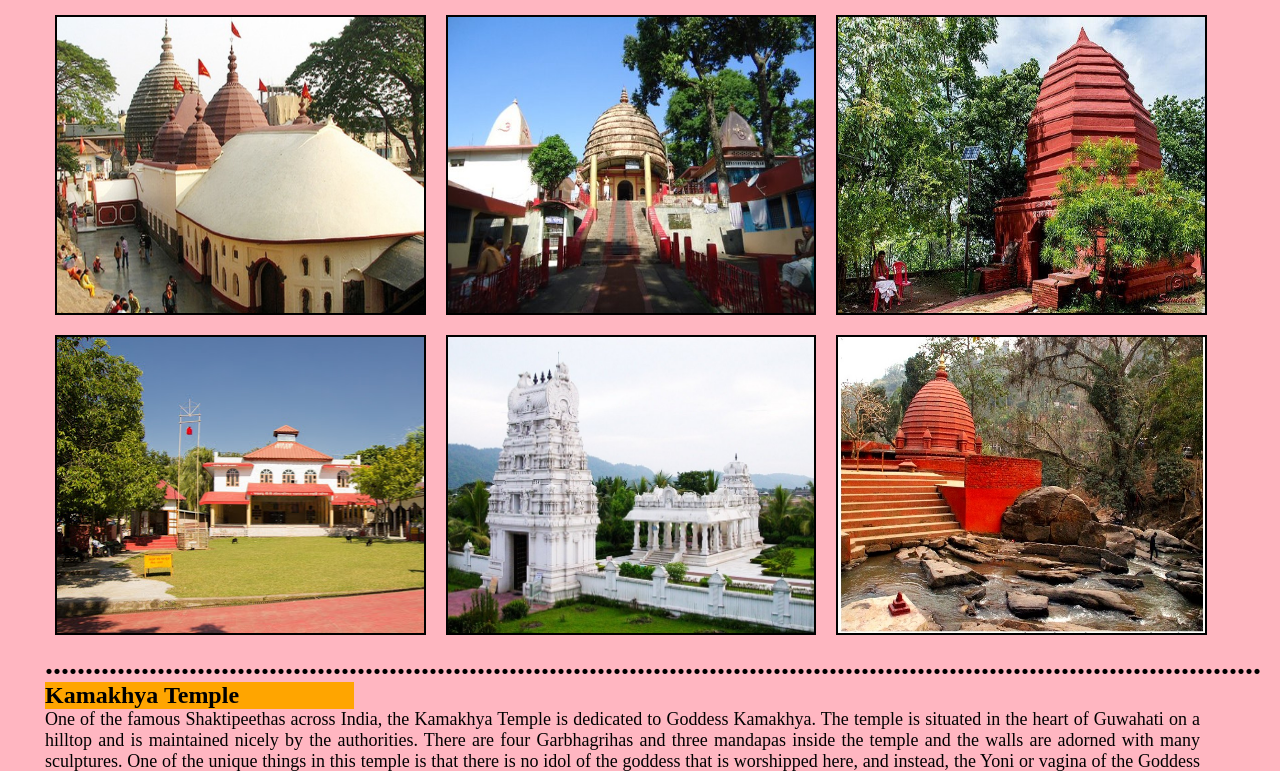
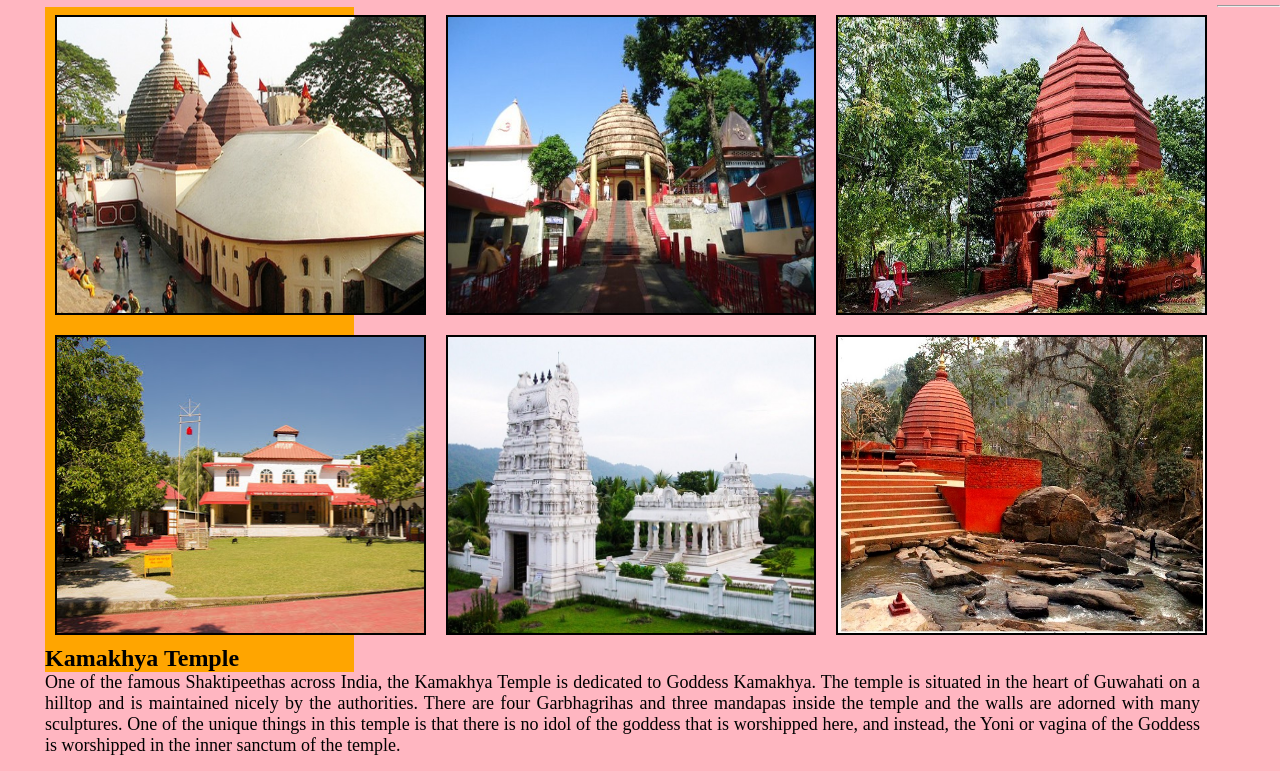
Before and after one commit to kamindra/Web-Technology, a plain HTML site: page css/tourish.html in a window 1280 px wide. Shown: the part 90-861 px from the top of the page. Drawn offline with Linux system fonts and the light colour scheme.

Commit message:
Update tourish.html

```diff
--- a/css/tourish.html
+++ b/css/tourish.html
@@ -30,11 +30,9 @@
 
 	<div class="basistha">
 		<p><a href="#12">Basistha Temple</a></p>
-	</div>
+	</div><hr>
 
 	<div>
-			<h1>........................................................................................................................................................</h1>
-
 			<h2 id="2">
 			</style> Kamakhya Temple</h2>
 			<article>
```
